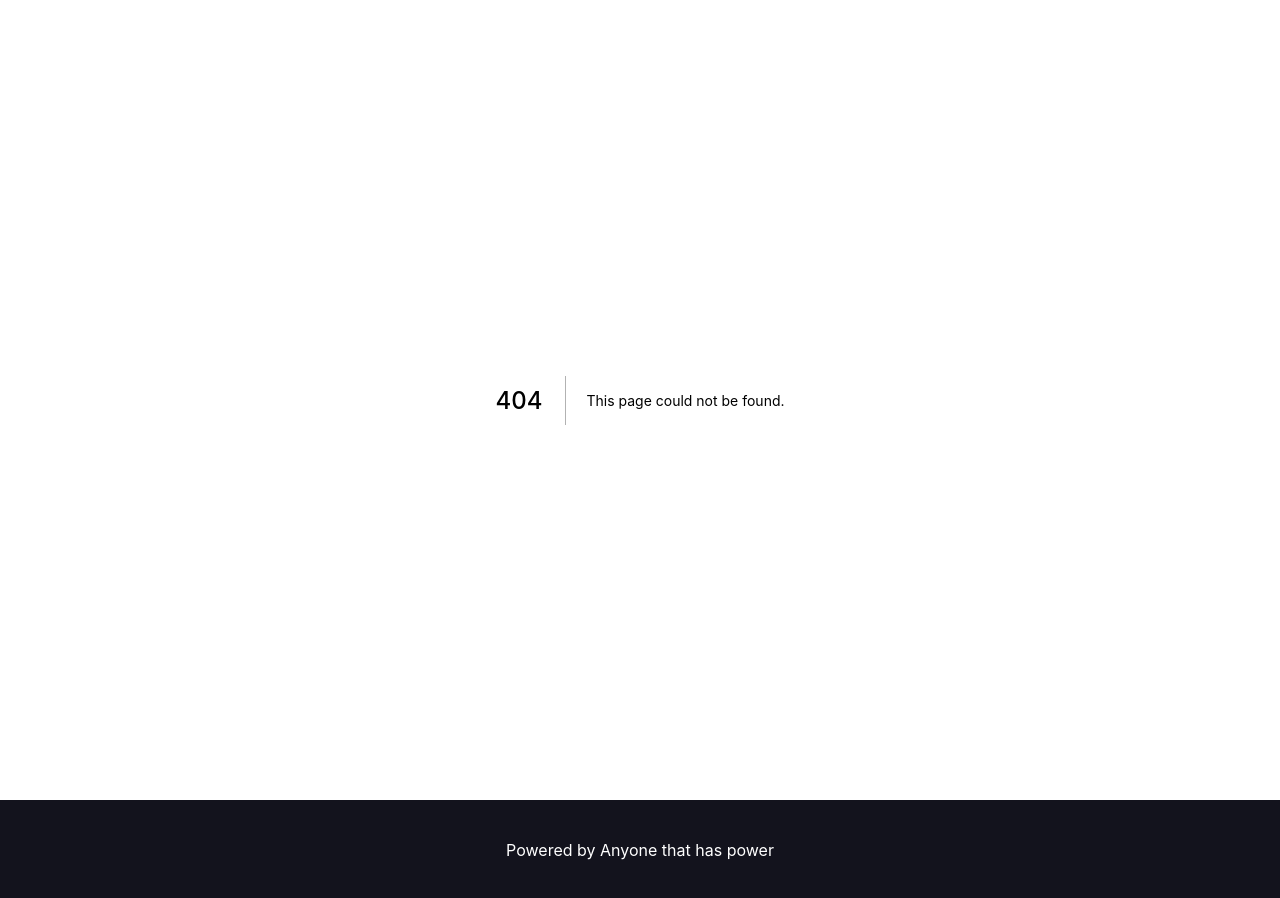
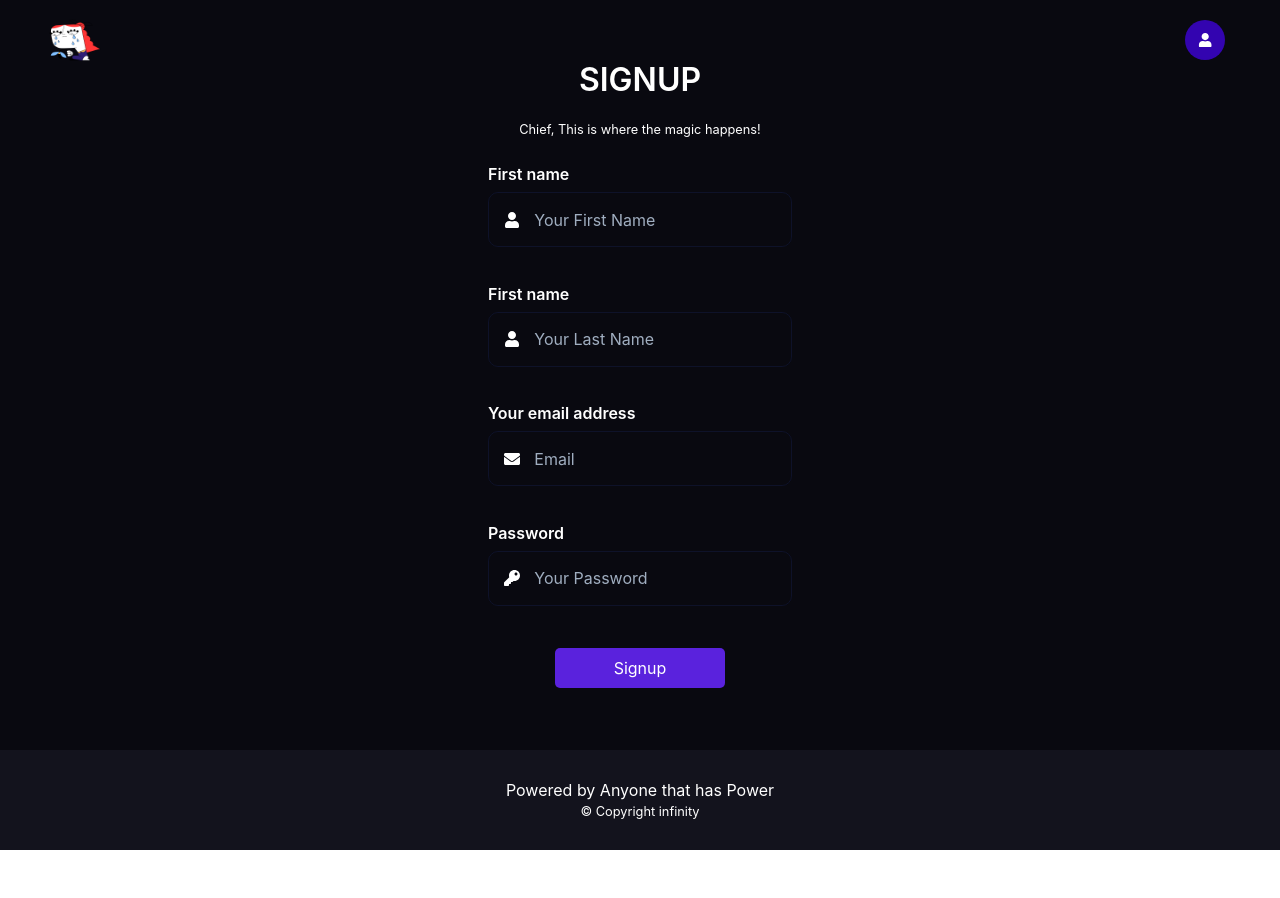
Before and after one commit to orjiAce/formik-app, a Next.js app: page /signup in a window 1280 px wide. Before the commit this address had no page. After the commit the page ends 850 px from the top, so only its background shows below. Built offline with nearby package versions, Linux system fonts and the light colour scheme.

Commit message:
To God be the glory, final commit our app is ready

```diff
--- a/component/Footer.js
+++ b/component/Footer.js
@@ -5,12 +5,15 @@ const Footer = () => {
     return (
         <footer className={styles.footer}>
             <a
-                href="https://vercel.com?utm_source=create-next-app&utm_medium=default-template&utm_campaign=create-next-app"
+                href="https://twitter.com/vviace_"
                 target="_blank"
                 rel="noopener noreferrer"
             >
-                Powered by Anyone that has power
+                Powered by Anyone that has Power
             </a>
+            <small>
+                &copy; Copyright infinity
+            </small>
         </footer>
     );
 };
--- a/component/Input.js
+++ b/component/Input.js
@@ -1,18 +1,14 @@
 import React from "react";
 import MyInputStyle from '../styles/InputStyle.module.scss'
 
+//custom input component
 export default function Input({
     input,
                                   inputWrap,
-                                  type,
                                   icon,
-                                  placeholder,
-                                  inputName,
-                                  value,
-                                  inputId, onChange,
+                                  inputId,
                                   label,
-                                  iconStyle,
-                                  ...props
+                                  iconStyle
                               }) {
     return (
         <div className={MyInputStyle.inputStyle}>
--- a/component/LoginSchema.js
+++ b/component/LoginSchema.js
@@ -1,14 +1,18 @@
 import * as Yup from 'yup'
 
+//this is the form schema for our formik form, this is done using a package called Yup
+
+//here you can easily add all form parameters or accepted inputs (password, email etc)
+//and set their validation messages
 export default Yup.object().shape({
     password: Yup.string()
         .min(2, "Password is Too short")
         .max(50, "Password is Too long")
-        .required("Required"),
+        .required("Password is Required"),
     firstName: Yup.string()
         .min(2, "First Name is Too short")
         .max(50, "First Name Too long")
-        .required("Required"),
+        .required("First Name Required"),
     lastName: Yup.string()
         .min(2, "Last Name is Too short")
         .max(50, "Last Name is Too long")
--- a/component/NavBar.js
+++ b/component/NavBar.js
@@ -1,18 +1,22 @@
 import React from 'react';
 import NavbarStyle from '../styles/Navbar.module.scss'
 import Link from 'next/link'
+import Image from "next/image";
+import {FaHeart, FaUser} from "react-icons/fa";
 const NavBar = () => {
     return (
         <nav className={NavbarStyle.navbar}>
             <div className={NavbarStyle.logo}>
-                <h2><em>LOGO</em></h2>
+<Link href='/'>
+
+
+                <Image src='/Crying.png' width={80} height={50}/>
+</Link>
             </div>
             <menu>
                <ul>
                    <li>
-                       <Link href='/login'>
-                           Login
-                       </Link>
+                     <FaUser/>
                    </li>
                </ul>
             </menu>
--- a/pages/index.js
+++ b/pages/index.js
@@ -47,7 +47,7 @@ export default function Home() {
                     <small>This is just a quick, easy and simple formik and NextJs collaboration</small>
                 </div>
                 <div><small>As you copy and paste may you be blessed!</small></div>
-                <Link href='/login'>
+                <Link href='/signup'>
                     <button className={styles.customBtn}>
                         Start here &rarr;
                     </button>
--- a/pages/login/index.jsx
+++ b/pages/signup/index.jsx
@@ -23,31 +23,8 @@ const pageTransition = {
 const SignupForm = () => {
     let t1 = new TimelineLite();
     const toast = useToast();
-    const formik = useFormik({
-        initialValues: {
-            firstName: '',
-            lastName: '',
-            email: '',
-            password: ''
-        },
-        validationSchema: Yup.object({
-            firstName: Yup.string()
-                .max(15, 'Must be 15 characters or less')
-                .required('Required'),
-            lastName: Yup.string()
-                .max(20, 'Must be 20 characters or less')
-                .required('Required'),
-            email: Yup.string().email('Invalid email address').required('Required'),
-            password: Yup.string().min(3, "Passowrd Too short")
-        }),
-        onSubmit: (values) => {
-           // alert(JSON.stringify(values, null, 2));
 
-
-
-        },
-    });
-
+//this is for animating some text on page transition
     useEffect(() =>{
         t1.from('.title', {
             opacity: 0,
@@ -59,6 +36,8 @@ const SignupForm = () => {
             ease: Power3.easeInOut,
         })
     },[])
+
+
     const handleSubmit = (values) =>{
        // alert(JSON.stringify(values, null, 2));
         //to get your input values
@@ -66,7 +45,12 @@ const SignupForm = () => {
 
         const {firstName, password, lastName, email} = values
         //do whatever you want with them
-
+console.log({
+    firstName,
+    password,
+    lastName,
+    email
+})
         //this is simple toast message that pops up if all inputs fields are correctly filed
         toast({
             title: "Good boy!",
@@ -90,8 +74,13 @@ const SignupForm = () => {
                     Chief, This is where the magic happens!
                 </small>
             </div>
-
+{/*
+motion.div for our awesome page transition using framer-motion
+*/}
             <motion.div exit="out" initial="out" animate="in" variants={pageTransition}>
+                {/*
+                FORMIK
+                */}
             <Formik initialValues={{firstName: '',
                 lastName: '',
                 email: '',
--- a/styles/Home.module.scss
+++ b/styles/Home.module.scss
@@ -52,6 +52,7 @@
   align-items: center;
   background-color: #13131d;
   color: #fff;
+  flex-direction: column;
 }
 
 .footer img {
--- a/styles/Navbar.module.scss
+++ b/styles/Navbar.module.scss
@@ -12,6 +12,7 @@
     justify-content: center;
     width: 150px;
     height: 90%;
+    cursor: pointer;
   }
 
   menu{
@@ -22,7 +23,18 @@
     height: 90%;
     ul{
       li{
+        font-size: 0.9em;
         list-style-type: none;
+        background: #3304b0;
+        width: 40px;
+        border-radius: 100%;
+        height: 40px;
+        align-items: center;
+        display: flex;
+        justify-content: center;
+        cursor: pointer;
+        outline: none;
+        transition: 0.8s ease;
       }
     }
   }
--- a/styles/globals.css
+++ b/styles/globals.css
@@ -2,7 +2,7 @@ html,
 body {
   padding: 0;
   margin: 0;
-  font-family: -apple-system, BlinkMacSystemFont, Segoe UI, Roboto, Oxygen,
+  font-family: -apple-system, Montserrat, Poppins, BlinkMacSystemFont, Segoe UI, Roboto, Oxygen,
     Ubuntu, Cantarell, Fira Sans, Droid Sans, Helvetica Neue, sans-serif;
 
 }
```
Also changed, not shown: component/LoginForm.js (+4 -4 lines), pages/404/index.js (+0 -11 lines), public/Crying.png (added).
